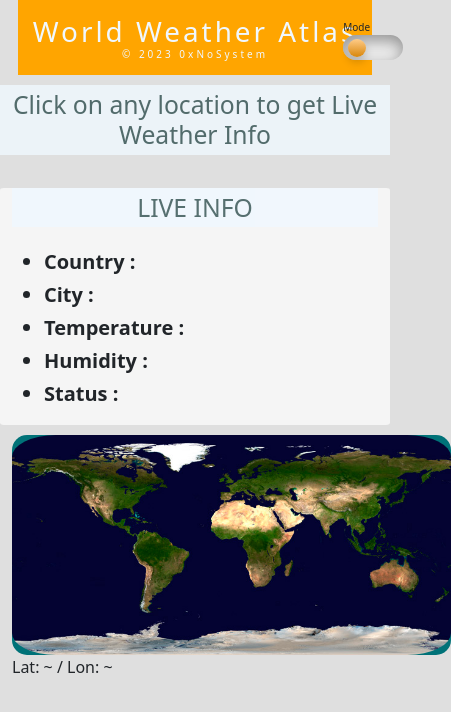
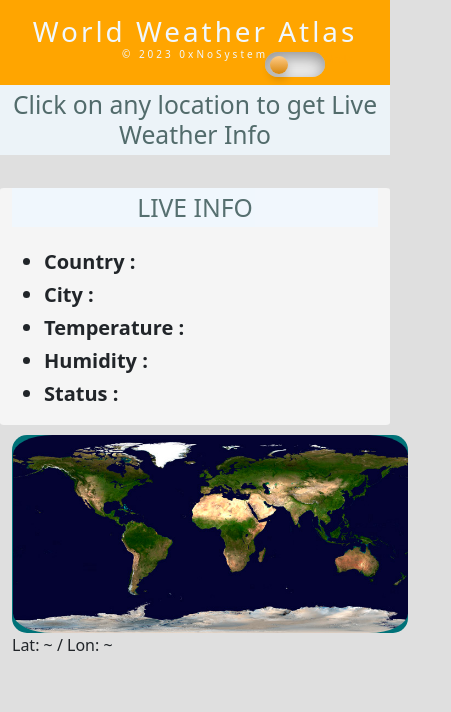
Before and after one commit to 0xNoSystem/One-Click-Weather, a website: page public/index.html in a window 390 px wide. Shown: the whole page, 451 px wide, since content can reach past the window. Drawn offline with nearby package versions, Linux system fonts and the light colour scheme; no server answers.

Commit message:
fix mobile responsivness

```diff
--- a/public/index.html
+++ b/public/index.html
@@ -7,15 +7,18 @@
     <link rel="stylesheet" href="./style.css">
 </head>
 <body>
+    <div id="header-container">
+        <h1>World Weather Atlas<footer>© 2023 0xNoSystem</footer></h1>
+            <div id="darkmode-container">
+
+                <input type="checkbox" id="darkmode-toggle"/>
+                <Label for="darkmode-toggle"></Label>
+                <p>Mode</p>
+            </div>
+
+    </div>
 
 
-
-    <h1>World Weather Atlas<footer>© 2023 0xNoSystem</footer></h1>
-        <div id="darkmode-container">
-            <p>Mode</p>
-            <input type="checkbox" id="darkmode-toggle"/>
-            <Label for="darkmode-toggle"></Label>
-        </div>
 
 
     <h2>Click on any location to get Live Weather Info</h2>
--- a/public/style.css
+++ b/public/style.css
@@ -186,7 +186,11 @@ label {
     opacity: 100%;
 }
 
-
+#header-container{
+    position: relative;
+    background-color: orange;
+    width: 100%;
+}
 
 
 
@@ -201,9 +205,9 @@ label {
         justify-content: center;
     }
     #world-map{
-        height: 219.75px;
-        width: 438.75px;
-
+        height: 197.8px;
+        width: 394.9px;
+        margin-left: 1px;
 
     }
 
@@ -225,5 +229,19 @@ label {
 
     }
 
+    #darkmode-container{
+        display: flex;
+        flex-direction:row;
+        position: absolute;
+        top: 52px;
+        left: 68%;
+
+      }
+
+
+    #darkmode-container p{
+        color: orange ;
+    }
+
 
 }
```
